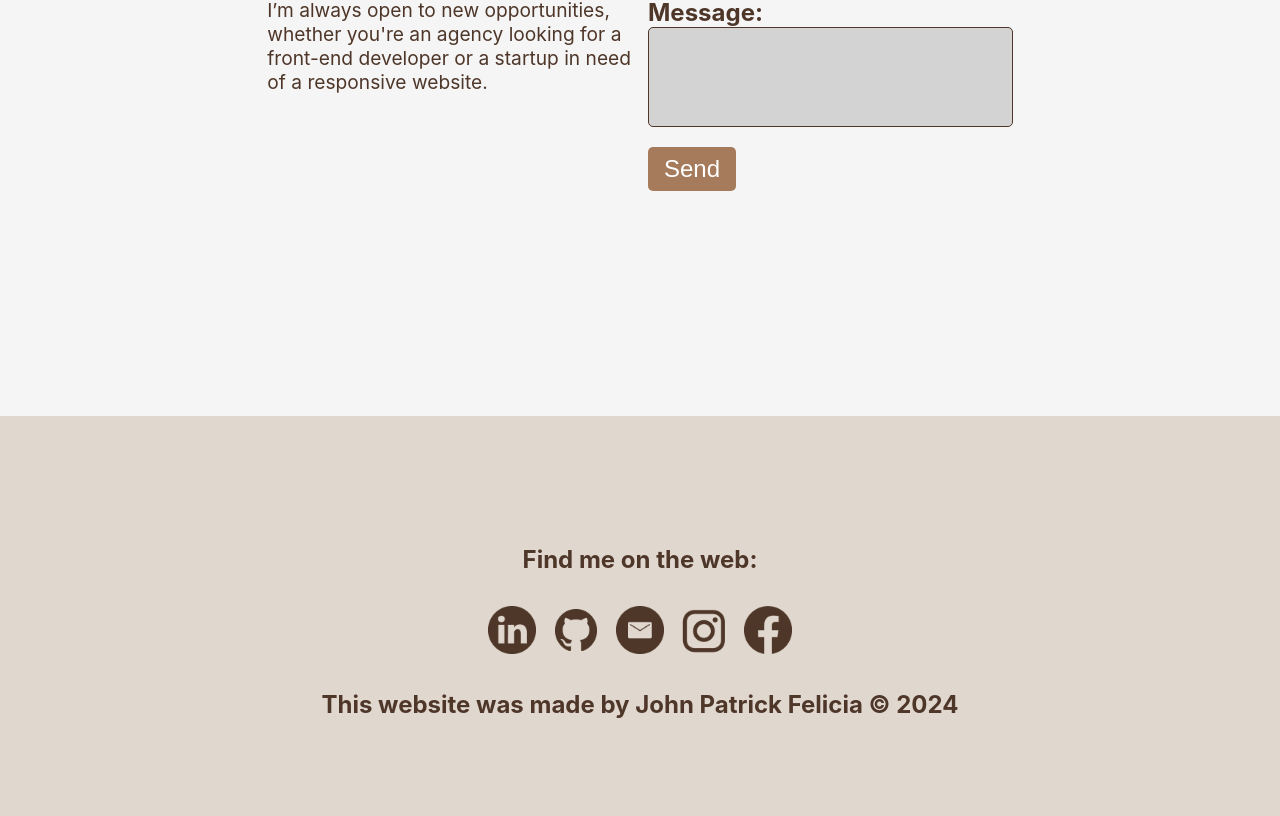
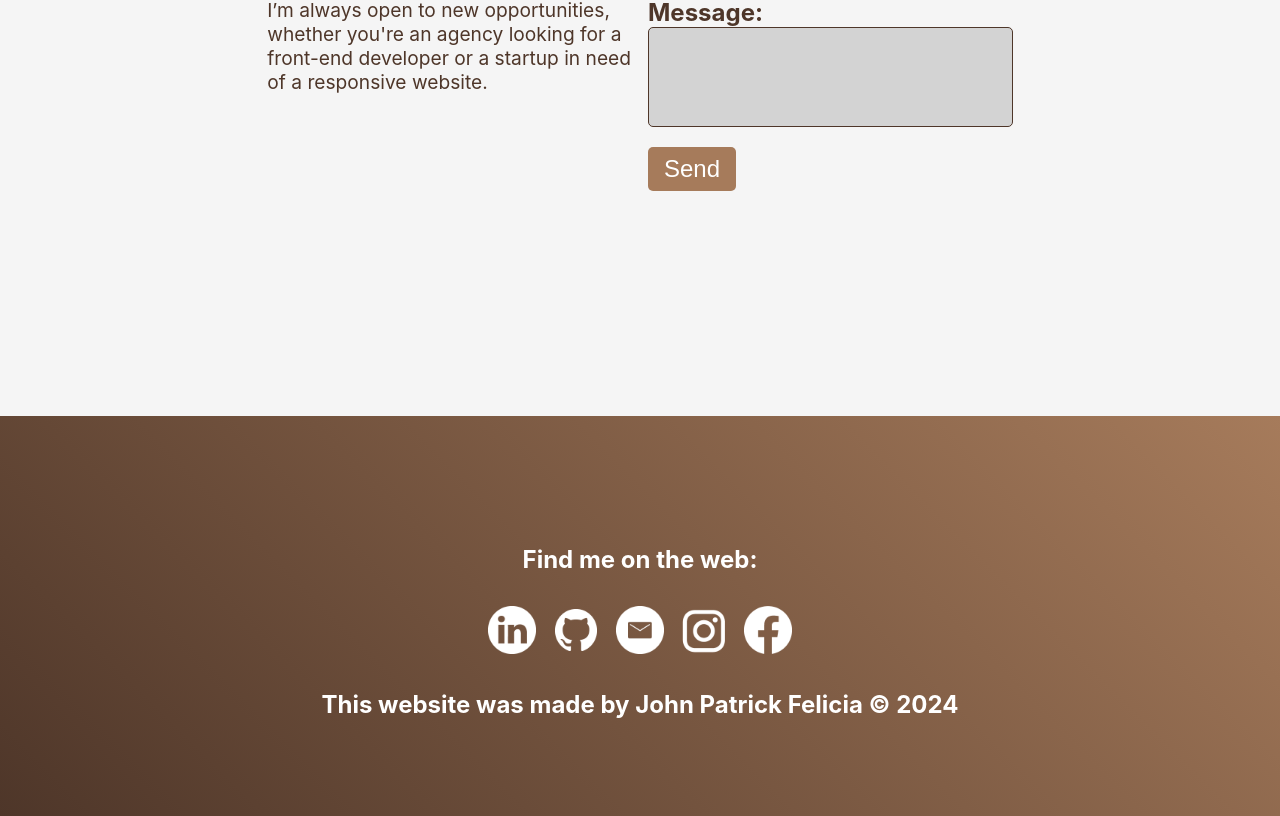
Before and after one commit to Hiraeight/Portfolio-Website, a React (Create React App) app: page / in a window 1280 px wide. Shown: the part 3972-4788 px from the top of the page. Built offline with nearby package versions, Linux system fonts and the light colour scheme.

Commit message:
Updated background, social icons and text color for footer section

```diff
--- a/src/css/App.css
+++ b/src/css/App.css
@@ -10,8 +10,8 @@
 :root {
   --white: #FFFFFF;
   --primary: #4E3629;
+  --accent: #A67B5B;
   --background: #F5F5F5;
-  --accent: #A67B5B;
   --secondary: #E0D7CE;
   --hovered: #8b4513;
 
@@ -643,7 +643,7 @@ input[type="submit"] {
   font-size: var(--fs-h3); /* Same font size as label */
 }
 
-/* Footer */
+/* Footer Section */
 .footer {
   display: flex;
   flex-direction: column;
@@ -655,7 +655,11 @@ input[type="submit"] {
   gap: 2rem;
   padding: 2rem;
 
-  background-color: var(--secondary);
+  background: linear-gradient(45deg, #4E3629, #A67B5B);
+}
+
+.footer h3 {
+  color: var(--white);
 }
 
 .social-icons {
```
Also changed, not shown: src/js/components/Footer.js (+5 -5 lines), src/images/social logo/facebook-w.png (renamed from src/images/social logo/faceboo-w.png), src/images/social logo/instagram-w.png (renamed from src/images/social logo/instagra-w.png).
